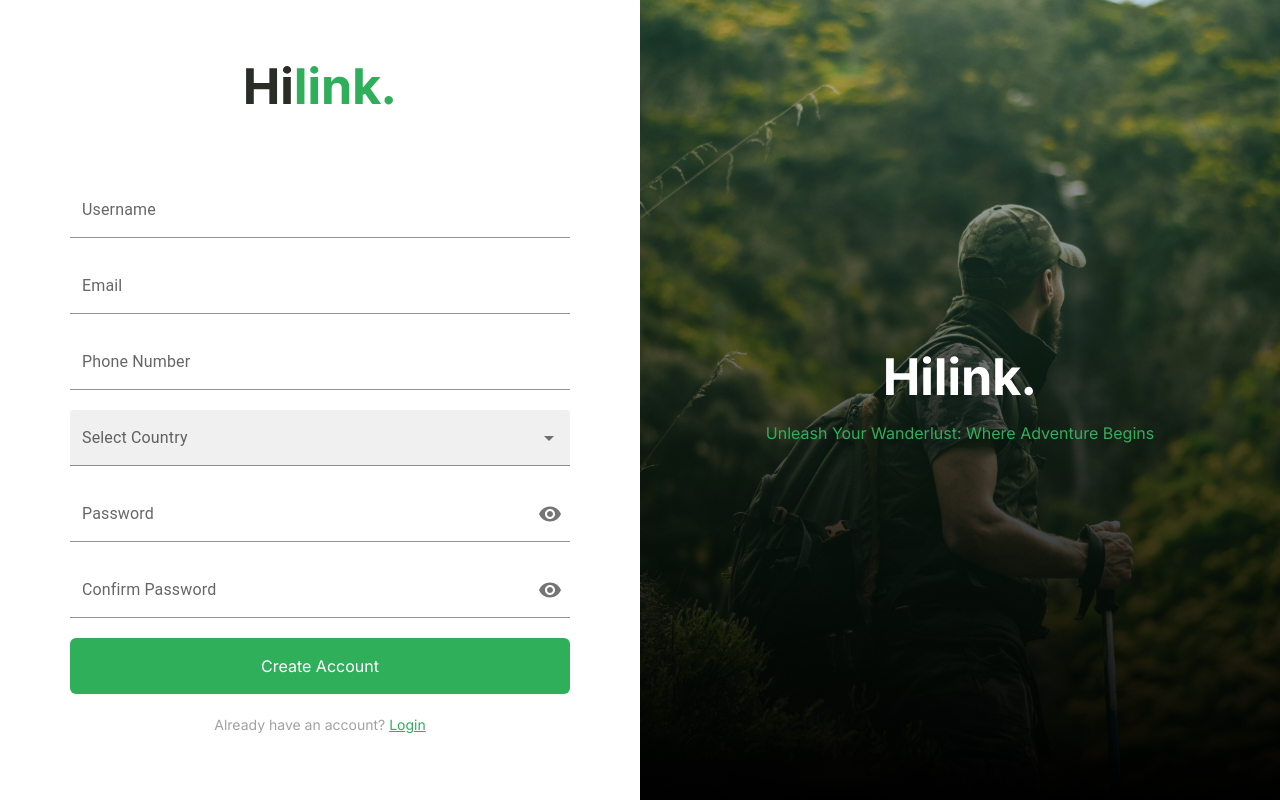
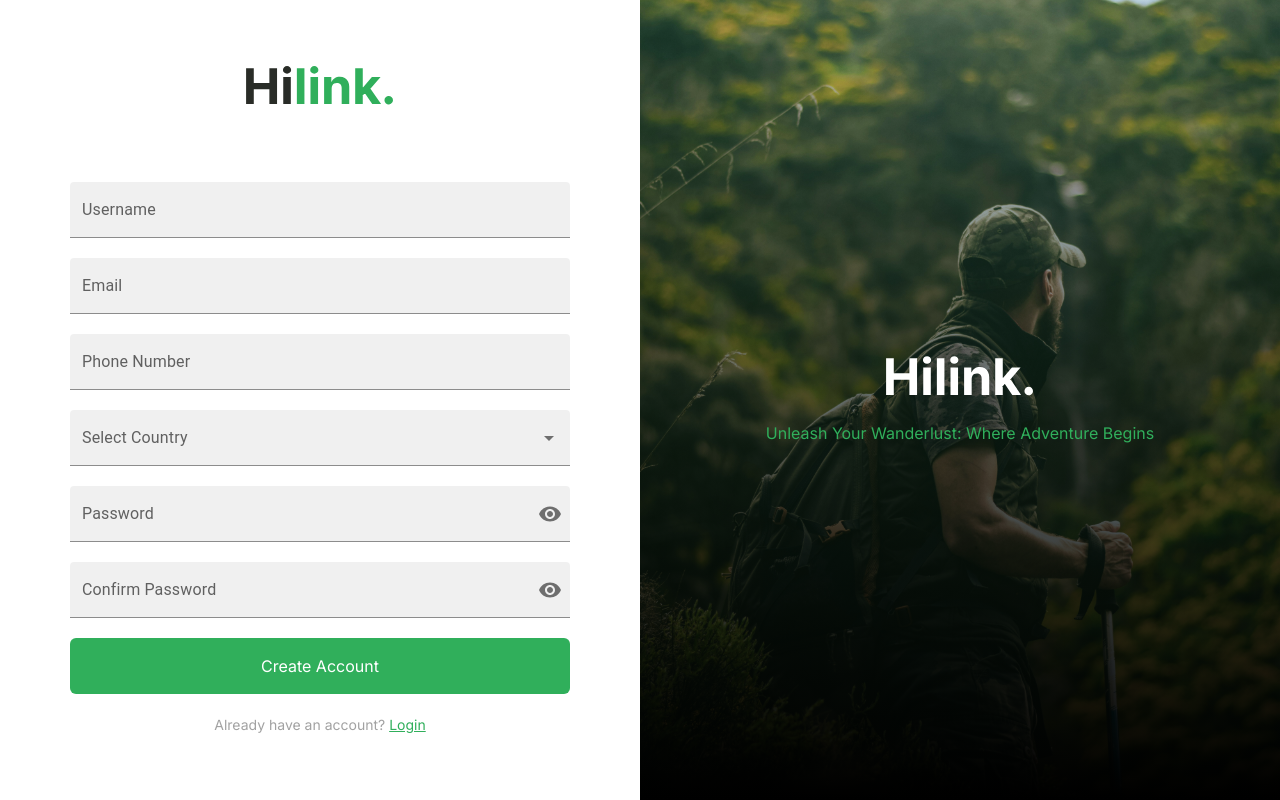
Before and after one commit to Babar78/Camping_Travel_app, a Next.js app: page /signup in a window 1280 px wide. Built offline with nearby package versions, Linux system fonts and the light colour scheme.

Commit message:
Custom Input Component Updated

```diff
--- a/components/CustomInput.tsx
+++ b/components/CustomInput.tsx
@@ -1,4 +1,4 @@
-import React from "react";
+import React, { useEffect, useState } from "react";
 import FormControl from "@mui/material/FormControl";
 import Box from "@mui/material/Box";
 import TextField from "@mui/material/TextField";
@@ -40,7 +40,7 @@ const CustomInput = ({
   onUpdate,
   required,
 }: InputProps) => {
-  const [showPassword, setShowPassword] = React.useState(false);
+  const [showPassword, setShowPassword] = useState(false);
 
   const handleClickShowPassword = () => setShowPassword((show) => !show);
 
@@ -49,6 +49,22 @@ const CustomInput = ({
   ) => {
     event.preventDefault();
   };
+
+  // State management of Background Color of input fields according to screen width
+
+  const [windowWidth, setWindowWidth] = useState(window.innerWidth);
+
+  useEffect(() => {
+    const handleResize = () => {
+      setWindowWidth(window.innerWidth);
+    };
+
+    window.addEventListener("resize", handleResize);
+
+    return () => {
+      window.removeEventListener("resize", handleResize);
+    };
+  }, []);
 
   return (
     <>
@@ -60,7 +76,10 @@ const CustomInput = ({
             value={value}
             onChange={(e) => onUpdate(e.target.value)}
             type={showPassword ? "text" : "password"}
-            style={{ backgroundColor: backgroundColor }}
+            style={{
+              // apply background property if screen width is less than 1024px
+              backgroundColor: windowWidth < 1024 ? backgroundColor : "",
+            }}
             required={required}
             endAdornment={
               <InputAdornment position="end">
@@ -87,7 +106,10 @@ const CustomInput = ({
             value={value}
             onChange={(e) => onUpdate(e.target.value)}
             type={type}
-            style={{ backgroundColor: backgroundColor }}
+            style={{
+              // apply background property if screen width is less than 1024px
+              backgroundColor: windowWidth < 1024 ? backgroundColor : undefined,
+            }}
             required={required}
           />
         </FormControl>
@@ -103,8 +125,6 @@ const CustomInput = ({
             onUpdate(selectedOption?.label!);
           }}
           getOptionLabel={(option) => option.label}
-          style={{ backgroundColor: backgroundColor }}
-          className="rounded-t-md"
           renderOption={(props, option) => (
             <Box
               component="li"
@@ -128,6 +148,12 @@ const CustomInput = ({
               {...params}
               label={label}
               variant={variant}
+              className="rounded-t-md"
+              style={{
+                // apply background property if screen width is less than 1024px
+                backgroundColor:
+                  windowWidth < 1024 ? backgroundColor : undefined,
+              }}
               inputProps={{
                 ...params.inputProps,
                 autoComplete: "new-country", // disable autocomplete and autofill
```
